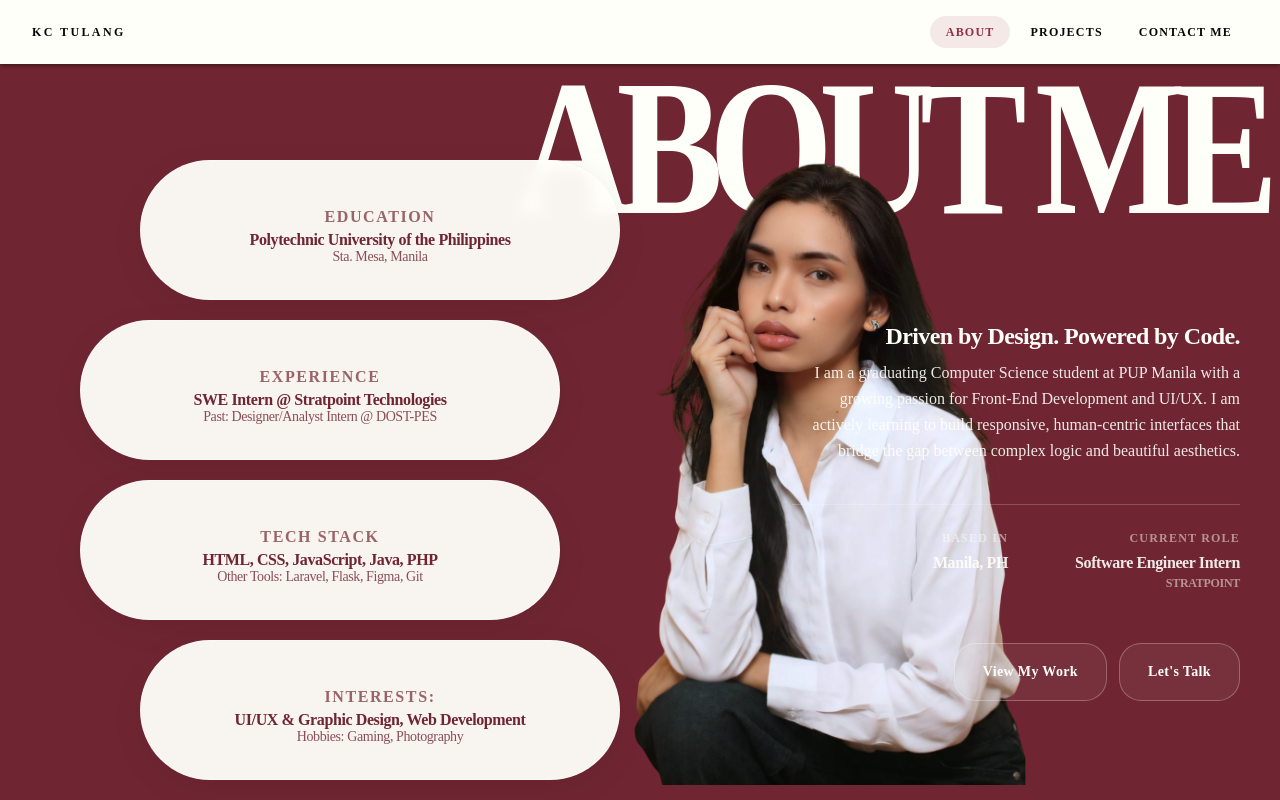
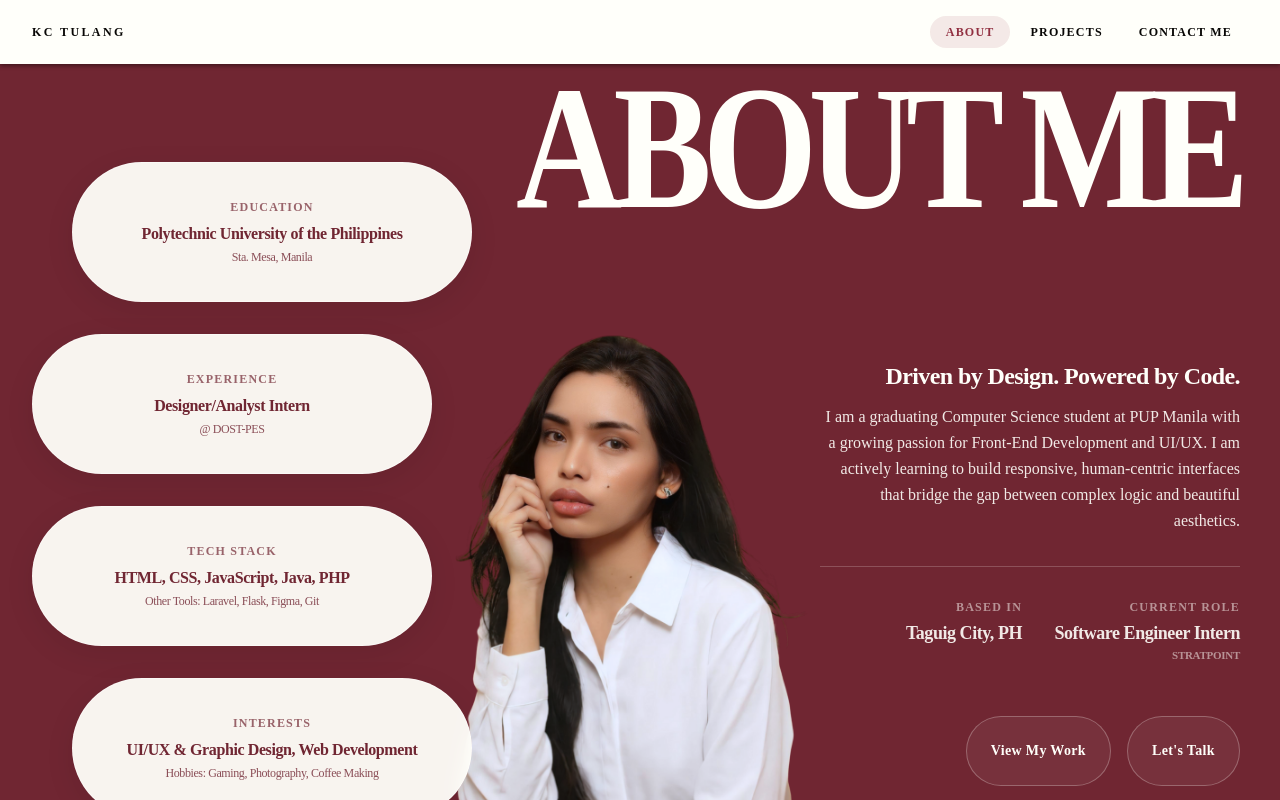
Before and after one commit to KCTulang/my-portfolio, a Next.js app: page /about in a window 1280 px wide. Shown: the top 800 px of the page. Built offline with nearby package versions, Linux system fonts and the light colour scheme.

Commit message:
feat(about): UI Enhancement for responsivenesss and it's loading skeleton

```diff
--- a/app/about/loading.tsx
+++ b/app/about/loading.tsx
@@ -1,88 +1,58 @@
-export default function ProjectSkeleton() {
-	const placeholderTags = ["tag-1", "tag-2", "tag-3", "tag-4"];
-	const placeholderScreens = [
-		"screen-1",
-		"screen-2",
-		"screen-3",
-		"screen-4",
-		"screen-5",
-	];
-	const placeholderDots = ["dot-1", "dot-2", "dot-3", "dot-4", "dot-5"];
+export default function AboutSkeleton() {
+	const infoPills = ["pill-1", "pill-2", "pill-3", "pill-4"];
 
 	return (
-		<main className="min-h-screen w-full bg-(--color-ivory) relative select-none flex flex-col justify-between pt-32 pb-16 animate-pulse">
-			<header className="w-full max-w-362.5 mx-auto px-6 sm:px-10 md:px-16 lg:px-24 mb-6 sm:mb-12 flex flex-col md:flex-row md:items-end justify-between gap-6">
-				<div className="max-w-2xl space-y-3">
-					<div className="h-2.5 w-32 rounded-full bg-(--color-charcoal)/15" />
-					<div className="h-10 sm:h-14 w-72 sm:w-96 rounded-lg bg-(--color-charcoal)/10" />
+		<section className="min-h-screen bg-(--color-ruby) w-full pt-10 pb-10 relative overflow-hidden flex items-center justify-center select-none animate-pulse">
+			<div className="w-full relative flex flex-col items-center gap-8 mt-10 z-10 px-4 lg:block lg:max-w-[1600px] lg:h-187.5 xl:h-225 lg:mx-auto lg:mt-0 xl:px-16 lg:gap-0">
+				<div className="relative order-first lg:absolute lg:order-0 z-0 flex w-full justify-center lg:justify-end mt-4 mb-2 lg:mt-0 lg:mb-0 lg:right-4 xl:right-10 lg:top-5 lg:w-auto">
+					<div className="h-[clamp(3.5rem,14vw,6rem)] lg:h-[clamp(4.5rem,11.5vw,12rem)] w-[60vw] lg:w-100 xl:w-150 bg-white/10 rounded-xl transform scale-y-120 origin-bottom" />
 				</div>
-				<div className="flex flex-col gap-2 max-w-sm w-full md:items-end">
-					<div className="h-3 w-full rounded-full bg-(--color-charcoal)/10" />
-					<div className="h-3 w-5/6 rounded-full bg-(--color-charcoal)/10" />
-					<div className="h-3 w-2/3 rounded-full bg-(--color-charcoal)/10" />
-				</div>
-			</header>
 
-			<div className="w-full flex-1 flex flex-col items-center justify-center px-4 sm:px-12 md:px-24 max-w-375 mx-auto relative my-6">
-				<div className="w-full flex justify-center items-center mb-6 px-2">
-					<div className="flex items-center gap-4 sm:gap-8">
-						<div className="h-6 w-36 rounded-md bg-(--color-charcoal)/10" />
-						<span className="hidden sm:block w-1.5 h-1.5 rounded-full bg-(--color-crimson)/20" />
-						<div className="h-6 w-28 rounded-md bg-(--color-charcoal)/10" />
+				<div className="order-1 relative w-[70vw] max-w-75 aspect-4/5 lg:order-0 lg:absolute lg:left-1/2 lg:-translate-x-1/2 lg:bottom-0 lg:top-15 lg:z-20 lg:w-[32vw] xl:w-[38vw] 2xl:w-[40vw] lg:max-w-150 lg:-ml-2 xl:-ml-5 lg:aspect-auto bg-white/10 rounded-2xl lg:rounded-t-[3rem] lg:rounded-b-none" />
+
+				<div className="contents lg:absolute lg:right-4 xl:right-10 lg:top-60 xl:top-80 lg:z-30 lg:flex lg:w-full lg:max-w-75 xl:max-w-105 2xl:max-w-125 lg:flex-col lg:gap-4 xl:gap-8 lg:text-right">
+					<div className="order-2 flex flex-col items-center gap-3 w-full max-w-md px-2 lg:order-0 lg:items-end lg:gap-2 xl:gap-3 lg:max-w-none lg:px-0">
+						<div className="h-8 xl:h-10 w-3/4 bg-white/20 rounded-md" />
+						<div className="h-4 w-full bg-white/10 rounded mt-1 xl:mt-2" />
+						<div className="h-4 w-full bg-white/10 rounded" />
+						<div className="h-4 w-5/6 bg-white/10 rounded" />
+					</div>
+
+					<div className="order-3 w-full max-w-md border-t border-b border-(--color-ivory)/15 py-5 grid grid-cols-2 px-4 mt-2 lg:order-0 lg:max-w-none lg:border-b-0 lg:border-(--color-ivory)/20 lg:py-0 lg:pt-4 xl:pt-8 lg:gap-2 xl:gap-4 lg:px-0 lg:mt-0">
+						<div className="border-r border-(--color-ivory)/10 lg:border-none flex flex-col items-center lg:items-end gap-2">
+							<div className="h-2.5 xl:h-3 w-12 xl:w-16 bg-white/10 rounded" />
+							<div className="h-5 xl:h-6 w-20 xl:w-28 bg-white/20 rounded" />
+						</div>
+						<div className="flex flex-col items-center lg:items-end gap-2">
+							<div className="h-2.5 xl:h-3 w-16 xl:w-20 bg-white/10 rounded" />
+							<div className="h-5 xl:h-6 w-28 xl:w-36 bg-white/20 rounded" />
+							<div className="h-2.5 w-14 bg-white/10 rounded" />
+						</div>
+					</div>
+
+					<div className="order-5 flex flex-col sm:flex-row gap-3 w-full max-w-md pt-4 mt-2 lg:order-0 lg:w-full lg:max-w-none lg:justify-end lg:gap-2 xl:gap-4 lg:pt-2 xl:pt-4 lg:mt-0">
+						<div className="w-full sm:w-1/2 lg:w-35 xl:w-40 h-14 xl:h-17 bg-white/10 rounded-xl lg:rounded-full border border-white/20" />
+						<div className="w-full sm:w-1/2 lg:w-35 xl:w-40 h-14 xl:h-17 bg-white/10 rounded-xl lg:rounded-full border border-white/20" />
 					</div>
 				</div>
 
-				<div className="relative w-full rounded-3xl p-1 bg-linear-to-b from-black/5 to-black/10 shadow-[0_40px_80px_rgba(0,0,0,0.06)]">
-					<div className="relative w-full aspect-192/100 rounded-[1.4rem] overflow-hidden bg-(--color-rich-black)/10">
-						<div className="absolute inset-0 bg-(--color-charcoal)/10" />
+				<div className="order-4 flex flex-col gap-4 w-full max-w-md lg:order-0 lg:absolute lg:left-2 xl:left-8 lg:top-1/2 lg:-translate-y-1/2 lg:z-50 lg:gap-4 xl:gap-8 lg:max-w-65 xl:max-w-100 2xl:max-w-125">
+					{infoPills.map((pill, index) => {
+						const isArcEdge = index === 0 || index === 3;
 
-						<div className="absolute bottom-0 left-0 right-0 p-8 sm:p-12 space-y-4">
-							<div className="space-y-2">
-								<div className="h-2.5 w-44 rounded-full bg-white/30" />
-								<div className="h-9 sm:h-12 w-56 sm:w-72 rounded-lg bg-white/30" />
+						return (
+							<div
+								key={pill}
+								className={`w-full bg-(--color-ivory)/95 backdrop-blur-sm px-6 py-5 rounded-2xl sm:rounded-full shadow-[0_8px_30px_rgb(0,0,0,0.06)] border border-white/30 flex flex-col items-center lg:justify-center gap-2 lg:gap-3 lg:px-4 xl:px-8 lg:py-4 xl:py-6 lg:h-25 xl:h-35 2xl:h-40 ${isArcEdge ? "lg:translate-x-4 xl:translate-x-10" : "lg:translate-x-0"}`}
+							>
+								<div className="h-2.5 xl:h-3 w-16 xl:w-24 bg-(--color-ruby)/20 rounded" />
+								<div className="h-4 xl:h-5 w-2/3 xl:w-3/4 bg-(--color-ruby)/30 rounded" />
+								<div className="h-3 xl:h-4 w-1/2 xl:w-2/3 bg-(--color-ruby)/20 rounded mt-0.5" />
 							</div>
-
-							<div className="space-y-2 max-w-lg">
-								<div className="h-3 w-full rounded-full bg-white/20" />
-								<div className="h-3 w-11/12 rounded-full bg-white/20" />
-								<div className="h-3 w-2/3 rounded-full bg-white/20" />
-							</div>
-
-							<div className="flex gap-1.5 flex-wrap pt-2">
-								{placeholderTags.map((tag) => (
-									<div key={tag} className="h-5 w-16 rounded-md bg-white/25" />
-								))}
-							</div>
-
-							<div className="pt-6">
-								<div className="h-3 w-36 rounded-full bg-white/30" />
-							</div>
-						</div>
-					</div>
-
-					<div className="flex items-center justify-between px-4 sm:px-6 py-4">
-						<div className="h-9 w-9 rounded-full bg-(--color-charcoal)/10 shrink-0" />
-						<div className="flex gap-2 overflow-hidden">
-							{placeholderScreens.map((screen) => (
-								<div
-									key={screen}
-									className="h-12 w-16 rounded-lg bg-(--color-charcoal)/10 shrink-0"
-								/>
-							))}
-						</div>
-						<div className="h-9 w-9 rounded-full bg-(--color-charcoal)/10 shrink-0" />
-					</div>
-				</div>
-
-				<div className="w-full flex items-center justify-between mt-6 px-2">
-					<div className="h-3 w-16 rounded-full bg-(--color-charcoal)/10" />
-					<div className="flex gap-1.5">
-						{placeholderDots.map((dot) => (
-							<div key={dot} />
-						))}
-					</div>
+						);
+					})}
 				</div>
 			</div>
-		</main>
+		</section>
 	);
 }
--- a/app/about/page.tsx
+++ b/app/about/page.tsx
@@ -1,7 +1,18 @@
 import Image from "next/image";
+import { Suspense } from "react";
 import { Button } from "@/components/ui/button";
 
-export default async function AboutPage() {
+import AboutSkeleton from "./loading";
+
+export default function AboutPage() {
+	return (
+		<Suspense fallback={<AboutSkeleton />}>
+			<AboutContent />
+		</Suspense>
+	);
+}
+
+async function AboutContent() {
 	await new Promise((resolve) => {
 		setTimeout(() => {
 			resolve("intentional delay");
@@ -16,8 +27,8 @@
 		},
 		{
 			label: "Experience",
-			primary: "SWE Intern @ Stratpoint Technologies",
-			secondary: "Past: Designer/Analyst Intern @ DOST-PES",
+			primary: "Designer/Analyst Intern ",
+			secondary: "@ DOST-PES",
 		},
 		{
 			label: "Tech Stack",
@@ -32,19 +43,29 @@
 	];
 
 	return (
-		<section className="min-h-screen bg-(--color-ruby) w-full px-16 md:px-16 lg:px-24 pt-28 pb-30">
-			<h1 className="absolute left-0 top-13 z-0 flex w-full justify-end pr-4 text-[clamp(2rem,20vw,10rem)] font-extrabold uppercase tracking-[-0.09em] text-(--color-ivory) transform scale-y-120 origin-bottom">
+		<section className="min-h-screen bg-(--color-ruby) w-full pt-10 pb-10 relative overflow-hidden flex items-center justify-center">
+			<div className="w-full relative flex flex-col items-center gap-5 mt-6 z-10 px-4 lg:block lg:max-w-[1600px] lg:h-187.5 xl:h-225 lg:mx-auto lg:mt-0 xl:px-16 lg:gap-0">
+				<h1 className="relative order-first lg:absolute lg:order-0 z-0 flex w-full justify-center lg:justify-end text-[clamp(3.5rem,14vw,6rem)] lg:text-[clamp(4.5rem,11.5vw,12rem)] font-extrabold uppercase tracking-[-0.06em] text-(--color-ivory) transform scale-y-120 origin-bottom pointer-events-none select-none mt-2 -mb-4 lg:mt-0 lg:mb-0 lg:right-4 xl:right-10 lg:top-5 lg:w-auto lg:whitespace-nowrap">
 					About Me
 				</h1>
 
-			{/* Desktop */}
-			<div className="hidden lg:block">
-				<div className="absolute right-10 top-80 z-30 flex w-full max-w-md flex-col gap-10 text-right text-(--color-ivory)">
-					<div className="flex flex-col gap-2">
-						<h2 className="text-2xl font-bold tracking-tight">
+				<div className="order-1 relative w-[75vw] max-w-75 aspect-4/5 lg:order-0 lg:absolute lg:left-1/2 lg:-translate-x-1/2 lg:bottom-0 lg:top-15 lg:z-20 lg:w-[32vw] xl:w-[38vw] 2xl:w-[40vw] lg:max-w-150 lg:-ml-2 xl:-ml-5 lg:aspect-auto">
+					<Image
+						loading="eager"
+						src="/Image/KC-About.png"
+						alt="KC - Aspiring Front End Developer"
+						fill
+						sizes="(max-width: 1024px) 75vw, (max-width: 1600px) 40vw, 600px"
+						className="object-contain lg:object-bottom select-none pointer-events-none"
+					/>
+				</div>
+
+				<div className="contents lg:absolute lg:right-4 xl:right-10 lg:top-60 xl:top-80 lg:z-30 lg:flex lg:w-full lg:max-w-75 xl:max-w-105 2xl:max-w-125 lg:flex-col lg:gap-4 xl:gap-8 lg:text-right text-(--color-ivory)">
+					<div className="order-2 flex flex-col gap-2 text-center w-full max-w-md px-2 lg:order-0 lg:gap-2 xl:gap-3 lg:text-right lg:max-w-none lg:px-0">
+						<h2 className="text-xl sm:text-2xl xl:text-2xl 2xl:text-3xl font-bold tracking-tight">
 							Driven by Design. Powered by Code.
 						</h2>
-						<p className="text-base leading-relaxed opacity-90">
+						<p className="text-m sm:text-base lg:text-xs xl:text-base 2xl:text-lg leading-relaxed opacity-90">
 							I am a graduating Computer Science student at PUP Manila with a
 							growing passion for Front-End Development and UI/UX. I am actively
 							learning to build responsive, human-centric interfaces that bridge
@@ -52,177 +73,66 @@
 						</p>
 					</div>
 
-					<div className="grid grid-cols-2 gap-4 text-right border-t border-(--color-ivory)/20 pt-6">
-						<div>
-							<p className="text-[12px] font-bold uppercase tracking-widest opacity-50 mb-1">
+					<div className="order-3 w-full max-w-md border-t border-b border-(--color-ivory)/15 py-4 grid grid-cols-2 text-center px-4 lg:order-0 lg:max-w-none lg:border-b-0 lg:border-(--color-ivory)/20 lg:py-0 lg:pt-4 xl:pt-8 lg:gap-2 xl:gap-4 lg:text-right lg:px-0 lg:mt-0">
+						<div className="border-r border-(--color-ivory)/10 lg:border-none">
+							<p className="text-[11px] lg:text-[9px] xl:text-xs font-bold uppercase tracking-widest opacity-50 mb-1">
 								Based In
 							</p>
-							<p className="text-m font-semibold tracking-tight opacity-90">
-								Manila, PH
+							<p className="text-s lg:text-sm xl:text-lg 2xl:text-xl font-semibold tracking-tight opacity-90">
+								Taguig City, PH
 							</p>
 						</div>
 						<div>
-							<p className="text-[12px] font-bold uppercase tracking-widest opacity-50 mb-1">
+							<p className="text-[11px] lg:text-[9px] xl:text-xs font-bold uppercase tracking-widest opacity-50 mb-1">
 								Current Role
 							</p>
-							<p className="text-m font-semibold tracking-tight opacity-90">
+							<p className="text-s lg:text-sm xl:text-lg 2xl:text-xl font-semibold tracking-tight opacity-90">
 								Software Engineer Intern
 							</p>
-							<p className="text-xs font-bold uppercase tracking-tight opacity-50 mb-1">
+							<p className="text-[11px] lg:text-[9px] xl:text-[11px] 2xl:text-sm font-bold uppercase tracking-tight opacity-50 mb-1">
 								Stratpoint
 							</p>
 						</div>
 					</div>
 
-					<div className="flex justify-end gap-3 pt-2">
+					<div className="order-5 flex flex-col sm:flex-row gap-3 w-full max-w-md pt-2 lg:order-0 lg:w-full lg:max-w-none lg:justify-end lg:gap-2 xl:gap-4 lg:pt-2 xl:pt-4 lg:mt-0">
 						<Button
 							asChild
 							variant="ghost"
-							className="px-7 py-4.5 rounded-3xl bg-white/5 border border-(--color-ivory)/30 text-sm font-bold tracking-wide text-(--color-ivory) hover:bg-(--color-crimson) hover:border-(--color-crimson) hover:text-(--color-ivory) transition-all duration-300 active:scale-98 h-auto cursor-pointer"
+							className="w-full sm:w-1/2 lg:w-auto px-6 py-4 rounded-xl bg-white/5 border border-(--color-ivory)/25 text-sm font-bold tracking-wide text-(--color-ivory) hover:bg-(--color-crimson) hover:border-(--color-crimson) hover:text-(--color-ivory) transition-all duration-300 h-auto cursor-pointer lg:px-4 xl:px-6 2xl:px-8 lg:py-4 xl:py-6 lg:rounded-full lg:border-(--color-ivory)/30 lg:text-[10px] xl:text-sm 2xl:text-base lg:active:scale-98"
 						>
 							<a href="/projects">View My Work</a>
 						</Button>
 						<Button
 							asChild
-							className="px-7 py-4.5 rounded-3xl bg-white/5 border border-(--color-ivory)/30 text-sm font-bold tracking-wide text-(--color-ivory) hover:bg-(--color-crimson) hover:border-(--color-crimson) hover:text-(--color-ivory) transition-all duration-300 active:scale-98 h-auto cursor-pointer"
+							className="w-full sm:w-1/2 lg:w-auto px-6 py-4 rounded-xl bg-white/5 border border-(--color-ivory)/25 text-sm font-bold tracking-wide text-(--color-ivory) hover:bg-(--color-crimson) hover:border-(--color-crimson) hover:text-(--color-ivory) transition-all duration-300 h-auto cursor-pointer lg:px-4 xl:px-6 2xl:px-8 lg:py-4 xl:py-6 lg:rounded-full lg:border-(--color-ivory)/30 lg:text-[10px] xl:text-sm 2xl:text-base lg:active:scale-98"
 						>
 							<a href="/contact">Let&apos;s Talk</a>
 						</Button>
 					</div>
 				</div>
 
-				{/* Image */}
-				<Image
-					loading="eager"
-					src="/Image/KC-About.png"
-					alt="KC - Aspiring Front End Developer"
-					width={500}
-					height={500}
-					className="relative left-120 top-12 z-20"
-				/>
+				<div className="order-4 flex flex-col gap-3 w-full max-w-md lg:order-0 lg:absolute lg:left-2 xl:left-8 lg:top-1/2 lg:-translate-y-1/2 lg:z-50 lg:gap-4 xl:gap-8 lg:max-w-65 xl:max-w-100 2xl:max-w-125">
+					{cards.map((card, index) => {
+						const isArcEdge = index === 0 || index === 3;
 
-				<div className="absolute left-35 top-40 z-50 text-center bg-(--color-ivory)/95 backdrop-blur-sm px-8 py-1 rounded-full shadow-[0_8px_30px_rgb(0,0,0,0.08)] border border-white/40 h-35 w-120 transition-transform hover:scale-105">
-					<p className="text-s font-extrabold uppercase tracking-widest text-(--color-ruby)/70 mt-10">
-						Education
+						return (
+							<div
+								key={card.label}
+								className={`w-full bg-(--color-ivory)/95 backdrop-blur-sm px-6 py-4 sm:py-5 rounded-2xl sm:rounded-full shadow-[0_8px_30px_rgb(0,0,0,0.06)] border border-white/30 transition-all duration-300 active:scale-98 flex flex-col text-center lg:justify-center lg:px-4 xl:px-8 lg:py-4 xl:py-6 lg:shadow-[0_8px_30px_rgb(0,0,0,0.08)] lg:border-white/40 lg:h-25 xl:h-35 2xl:h-40 lg:hover:scale-105 lg:active:scale-100 ${isArcEdge ? "lg:translate-x-4 xl:translate-x-10" : "lg:translate-x-0"}`}
+							>
+								<p className="text-[0.65rem] font-extrabold uppercase tracking-widest text-(--color-ruby)/70 lg:text-[10px] xl:text-xs 2xl:text-sm lg:mb-1 xl:mb-2">
+									{card.label}
 								</p>
-					<p className="text-base font-bold tracking-tight text-(--color-ruby) leading-snug">
-						Polytechnic University of the Philippines
-						<span className="block text-sm font-medium opacity-80 -mt-1">
-							Sta. Mesa, Manila
+								<p className="text-sm font-bold tracking-tight text-(--color-ruby) leading-snug mt-1 px-2 lg:px-0 lg:mt-0 lg:text-xs xl:text-base 2xl:text-lg">
+									{card.primary}
+									<span className="block text-xs font-medium opacity-80 mt-0.5 lg:text-[10px] xl:text-xs 2xl:text-sm xl:mt-1">
+										{card.secondary}
 									</span>
 								</p>
 							</div>
-				<div className="absolute left-20 top-80 z-50 text-center bg-(--color-ivory)/95 backdrop-blur-sm px-10 py-1 rounded-full shadow-[0_8px_30px_rgb(0,0,0,0.08)] border border-white/40 h-35 w-120 transition-transform hover:scale-105">
-					<p className="text-s font-extrabold uppercase tracking-widest text-(--color-ruby)/70 mt-10">
-						Experience
-					</p>
-					<p className="text-base font-bold tracking-tight text-(--color-ruby) leading-snug">
-						SWE Intern @ Stratpoint Technologies
-						<span className="block text-sm font-medium opacity-80 -mt-1">
-							Past: Designer/Analyst Intern @ DOST-PES
-						</span>
-					</p>
-				</div>
-				<div className="absolute left-20 top-120 z-50 text-center bg-(--color-ivory)/95 backdrop-blur-sm px-10 py-1 rounded-full shadow-[0_8px_30px_rgb(0,0,0,0.08)] border border-white/40 h-35 w-120 transition-transform hover:scale-105">
-					<p className="text-s font-extrabold uppercase tracking-widest text-(--color-ruby)/70 mt-10">
-						Tech Stack
-					</p>
-					<p className="text-base font-bold tracking-tight text-(--color-ruby) leading-snug">
-						HTML, CSS, JavaScript, Java, PHP
-						<span className="block text-sm font-medium opacity-80 -mt-1">
-							Other Tools: Laravel, Flask, Figma, Git
-						</span>
-					</p>
-				</div>
-				<div className="absolute left-35 top-160 z-50 text-center bg-(--color-ivory)/95 backdrop-blur-sm px-2 py-1 rounded-full shadow-[0_8px_30px_rgb(0,0,0,0.08)] border border-white/40 h-35 w-120 transition-transform hover:scale-105">
-					<p className="text-s font-extrabold uppercase tracking-widest text-(--color-ruby)/70 mt-10">
-						Interests:
-					</p>
-					<p className="text-base font-bold tracking-tight text-(--color-ruby) leading-snug">
-						UI/UX & Graphic Design, Web Development
-						<span className="block text-sm font-medium opacity-80 -mt-1">
-							Hobbies: Gaming, Photography
-						</span>
-					</p>
-				</div>
-			</div>
-
-			{/* Mobile */}
-			<div className="flex flex-col items-center gap-10 lg:hidden mt-20 relative z-10 w-full">
-				<div className="relative w-[70vw] max-w-70 aspect-4/5">
-					<Image
-						loading="eager"
-						src="/Image/KC-About.png"
-						alt="KC - Aspiring Front End Developer"
-						fill
-						className="object-contain"
-					/>
-				</div>
-
-				<div className="flex flex-col gap-3 text-center text-(--color-ivory) w-full max-w-md px-2">
-					<h2 className="text-xl sm:text-2xl font-bold tracking-tight">
-						Driven by Design. Powered by Code.
-					</h2>
-					<p className="text-m sm:text-base leading-relaxed opacity-90">
-						I am a graduating Computer Science student at PUP Manila with a
-						growing passion for Front-End Development and UI/UX. I am actively
-						learning to build responsive, human-centric interfaces that bridge
-						the gap between complex logic and beautiful aesthetics.
-					</p>
-				</div>
-
-				<div className="w-full max-w-md border-t border-b border-(--color-ivory)/15 text-(--color-ivory) py-5 grid grid-cols-2 text-center px-4">
-					<div className="border-r border-(--color-ivory)/10">
-						<p className="text-[11px] font-bold uppercase tracking-widest opacity-50 mb-1">
-							Based In
-						</p>
-						<p className="text-s font-semibold tracking-tight opacity-90">
-							Manila, PH
-						</p>
-					</div>
-					<div>
-						<p className="text-[11px] font-bold uppercase tracking-widest opacity-50 mb-1">
-							Current Role
-						</p>
-						<p className="text-s font-semibold tracking-tight opacity-90">
-							SWE Intern @ Stratpoint
-						</p>
-					</div>
-				</div>
-
-				<div className="flex flex-col gap-4 w-full max-w-md">
-					{cards.map(({ label, primary, secondary }) => (
-						<div
-							key={label}
-							className="w-full bg-(--color-ivory)/95 backdrop-blur-sm px-6 py-5 rounded-2xl sm:rounded-full shadow-[0_8px_30px_rgb(0,0,0,0.06)] border border-white/30 transition-transform active:scale-98"
-						>
-							<p className="text-[0.65rem] font-extrabold uppercase tracking-widest text-(--color-ruby)/70">
-								{label}
-							</p>
-							<p className="text-sm font-bold tracking-tight text-(--color-ruby) leading-snug mt-1 px-2">
-								{primary}
-								<span className="block text-xs font-medium opacity-80 mt-0.5">
-									{secondary}
-								</span>
-							</p>
-						</div>
-					))}
-				</div>
-
-				<div className="flex flex-col sm:flex-row gap-3 w-full max-w-md pt-4">
-					<Button
-						asChild
-						variant="ghost"
-						className="w-full sm:w-1/2 px-6 py-4 rounded-xl bg-white/5 border border-(--color-ivory)/25 text-sm font-bold tracking-wide text-(--color-ivory) hover:bg-(--color-crimson) hover:border-(--color-crimson) hover:text-(--color-ivory) transition-all duration-300 h-auto cursor-pointer"
-					>
-						<a href="/projects">View My Work</a>
-					</Button>
-					<Button
-						asChild
-						className="w-full sm:w-1/2 px-6 py-4 rounded-xl bg-white/5 border border-(--color-ivory)/25 text-sm font-bold tracking-wide text-(--color-ivory) hover:bg-(--color-crimson) hover:border-(--color-crimson) hover:text-(--color-ivory) transition-all duration-300 h-auto cursor-pointer"
-					>
-						<a href="/contact">Let&apos;s Talk</a>
-					</Button>
+						);
+					})}
 				</div>
 			</div>
 		</section>
```
Lines whose indentation alone changed are shown as unchanged.
